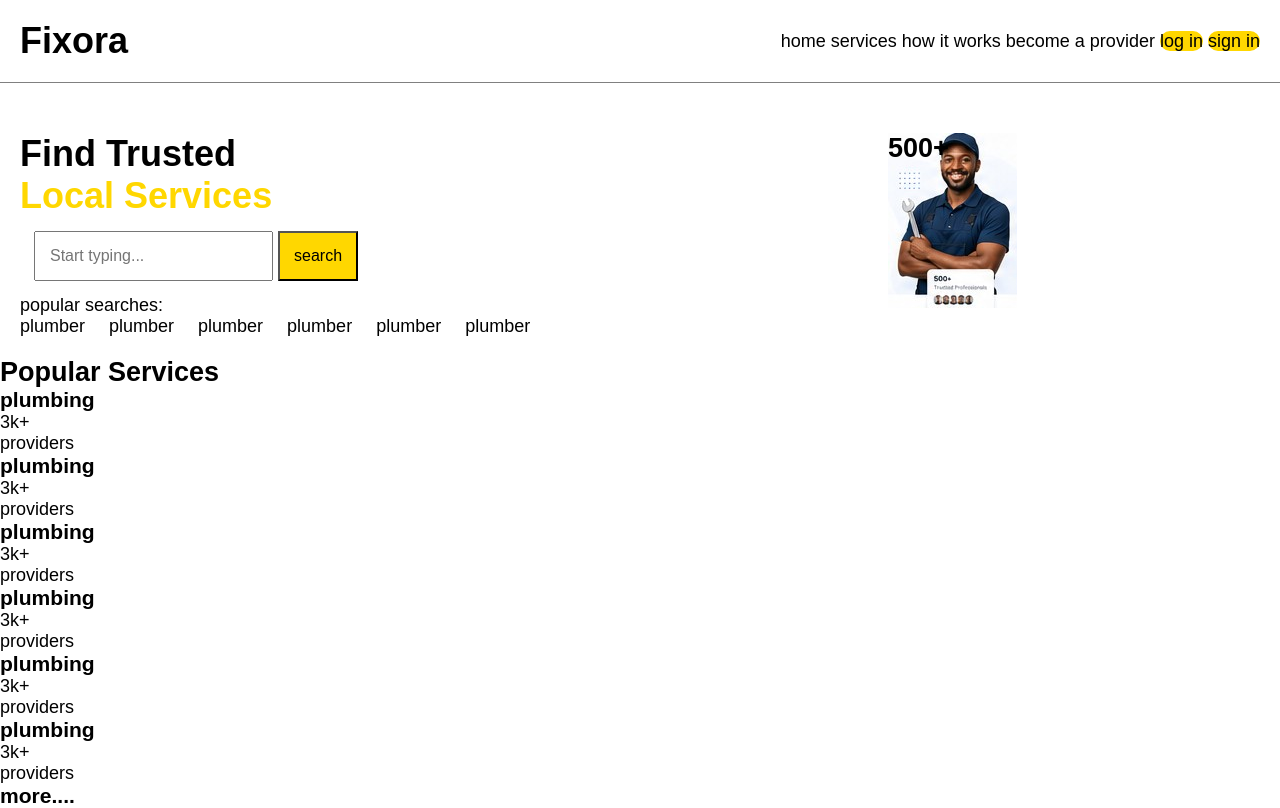
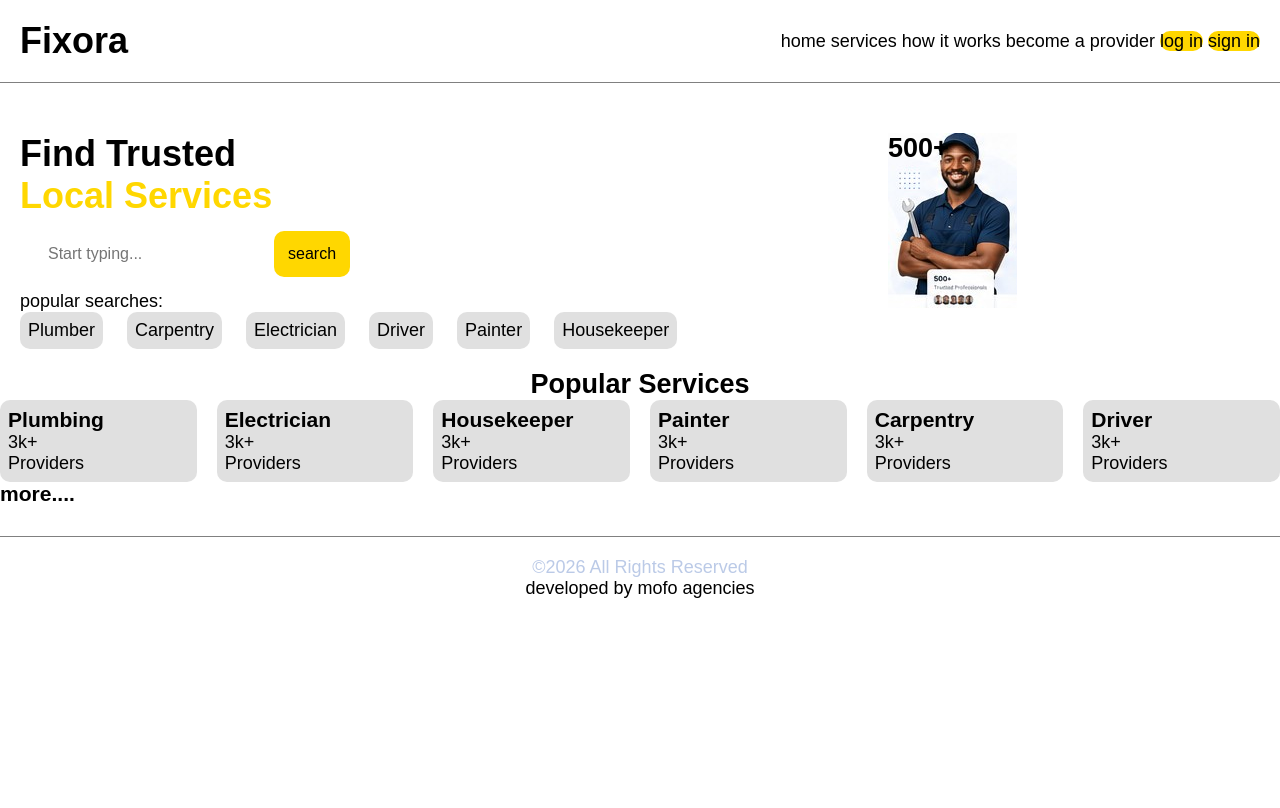
Before and after one commit to michaelmofaka-hub/providers, a plain HTML site: page docs/index.html in a window 1280 px wide. Drawn offline with Linux system fonts and the light colour scheme.

Commit message:
edited landing page

```diff
--- a/docs/app.js
+++ b/docs/app.js
@@ -0,0 +1,8 @@
+const menu_btn = document.getElementById("menu_toggle");
+const nav_bar = document.getElementById("nav_bar");
+
+menu_btn.addEventListener("click", ()=>{
+  if(nav_bar.style.display === 'none'){
+    nav_bar.style.display = 'flex';
+  }
+});
--- a/docs/index.html
+++ b/docs/index.html
@@ -5,18 +5,26 @@
         <meta name="viewport" content="width=device-width, initial-scale=1.0" />
         <title>fixora</title>
         <link rel="stylesheet" href="style.css" />
+      <link
+            rel="stylesheet"
+            href="https://cdnjs.cloudflare.com/ajax/libs/font-awesome/6.6.0/css/all.min.css"
+        />
     </head>
     <body>
         <header class="header">
             <h1 class="logo">fixora</h1>
-            <nav class="nav_group">
+            <nav class="nav_group" id="nav_bar">
                 <a href="#">home</a>
-                <a href="#">services</a>
+                <a href="./ services/ services.html">services</a>
                 <a href="#">how it works</a>
-                <a href="#">become a provider</a>
+                <a href="./Profile/Profile.html">become a provider</a>
                 <a href="./Auth/login.html" class="btn_btn-auth">log in</a>
                 <a href="./Auth/signin.html" class="btn_btn-auth">sign in</a>
             </nav>
+          <button class="menu-toggle" id="menu_toggle" aria-label="Open menu">
+  <i class="fa-solid fa-bars"></i>
+</button>
+
         </header>
         <main class="find_hub">
             <div class="overlay_left">
@@ -33,7 +41,7 @@
                         <option value="Baringo"></option>
                         <option value="Bomet"></option>
                         <option value="Bungoma"></option>
-                        <option valcoue="Busia"></option>
+                        <option value="Busia"></option>
                         <option value="Elgeyo-Marakwet"></option>
                         <option value="Embu"></option>
                         <option value="Garissa"></option>
@@ -87,19 +95,19 @@
                             <p>plumber</p>
                         </article>
                         <article class="mini_card">
-                            <p>plumber</p>
+                            <p>carpentry</p>
                         </article>
                         <article class="mini_card">
-                            <p>plumber</p>
+                            <p>electrician</p>
                         </article>
                         <article class="mini_card">
-                            <p>plumber</p>
+                            <p>driver</p>
                         </article>
                         <article class="mini_card">
-                            <p>plumber</p>
+                            <p>painter</p>
                         </article>
                         <article class="mini_card">
-                            <p>plumber</p>
+                            <p>housekeeper</p>
                         </article>
                     </div>
                 </div>
@@ -111,35 +119,35 @@
             </div>
         </main>
         <section class="service_bay">
-            <h1>popular services</h1>
+            <h1 style="text-align: center;">popular services</h1>
             <div class="providersbay">
-                <article class="mini_card">
+                <article class="mini_card2">
                     <h3>plumbing</h3>
                     <span id="providers">3k+</span>
                     <p>providers</p>
                 </article>
-                <article class="mini_card">
-                    <h3>plumbing</h3>
+                <article class="mini_card2">
+                    <h3>electrician</h3>
                     <span id="providers">3k+</span>
                     <p>providers</p>
                 </article>
-                <article class="mini_card">
-                    <h3>plumbing</h3>
+                <article class="mini_card2">
+                    <h3>housekeeper</h3>
                     <span id="providers">3k+</span>
                     <p>providers</p>
                 </article>
-                <article class="mini_card">
-                    <h3>plumbing</h3>
+                <article class="mini_card2">
+                    <h3>painter</h3>
                     <span id="providers">3k+</span>
                     <p>providers</p>
                 </article>
-                <article class="mini_card">
-                    <h3>plumbing</h3>
+                <article class="mini_card2">
+                    <h3>carpentry</h3>
                     <span id="providers">3k+</span>
                     <p>providers</p>
                 </article>
-                <article class="mini_card">
-                    <h3>plumbing</h3>
+                <article class="mini_card2">
+                    <h3>driver</h3>
                     <span id="providers">3k+</span>
                     <p>providers</p>
                 </article>
@@ -147,7 +155,10 @@
             <h3>more....</h3>
         </section>
         <footer class="footer">
-            <div class=""></div>
+            <div class="footer_link">&copy2026 all rights reserved</div>
+          <p>developed by mofo agencies</p>
         </footer>
+      <script src="app.js">
+      </script>
     </body>
 </html>
--- a/docs/style.css
+++ b/docs/style.css
@@ -38,6 +38,9 @@ h1 {
   color: #000;
   border-radius: 10px
 }
+.menu-toggle{
+  display: none;
+}
 .btn_btn-auth{
   background: gold;
 }
@@ -68,6 +71,9 @@ h1 {
 .search_bar input, button {
     padding: inherit;
     font-size: 16px;
+    border-radius: 10px;
+    outline: none;
+    border: none;
 }
 .search{
   background: gold;
@@ -82,6 +88,44 @@ h1 {
     height: auto;
     flex: 1;
 }
+.mini_card{
+  border-radius: 10px;
+  background: #e0e0e0;
+  padding: 8px;
+  text-transform: capitalize;
+}
+.providersbay{
+  display: flex;
+  width: 100%;
+  gap: 20px;;
+}
+.mini_card2{
+  border-radius: 10px;
+  background: #e0e0e0;
+  padding: 8px;
+  width: 100%;
+  text-transform: capitalize;
+}
+.footer{
+    display: flex;
+    flex-direction: column;
+    padding: 20px;
+    justify-content: space-between;
+    align-items: center;
+    width: 100%;
+    border-top: 1px solid grey;
+    margin-top: 30px;
+    position: sticky;
+    -webkit-backdrop-filter: blur(18px);
+    backdrop-filter: blur(18px);
+    top: 0%;
+    left: 0%;
+}
+.footer_link{
+  align-items: center;
+  color: var(--muted);
+  text-transform: capitalize;
+}
 
 @media screen and (max-width: 968px) {
     .overlay_right {
@@ -90,4 +134,24 @@ h1 {
     .overlay_left {
         width: 100%;
     }
+  .nav_group{
+    /* display: none; */
+    top: 100%;
+    width: 100%;
+    position: absolute;
+    bottom: 0;
+    display: none;
+    flex-direction: column;
+    background-color: #9d9d9d55;
+    gap: 20px;
+    -webkit-backdrop-filter: blur(18px);
+    backdrop-filter: blur(18px);
+  }
+  .menu-toggle{
+    display: block;
+  }
+  .providersbay{
+    flex-direction: column;
+    gap: 20px;
+  }
 }
```
